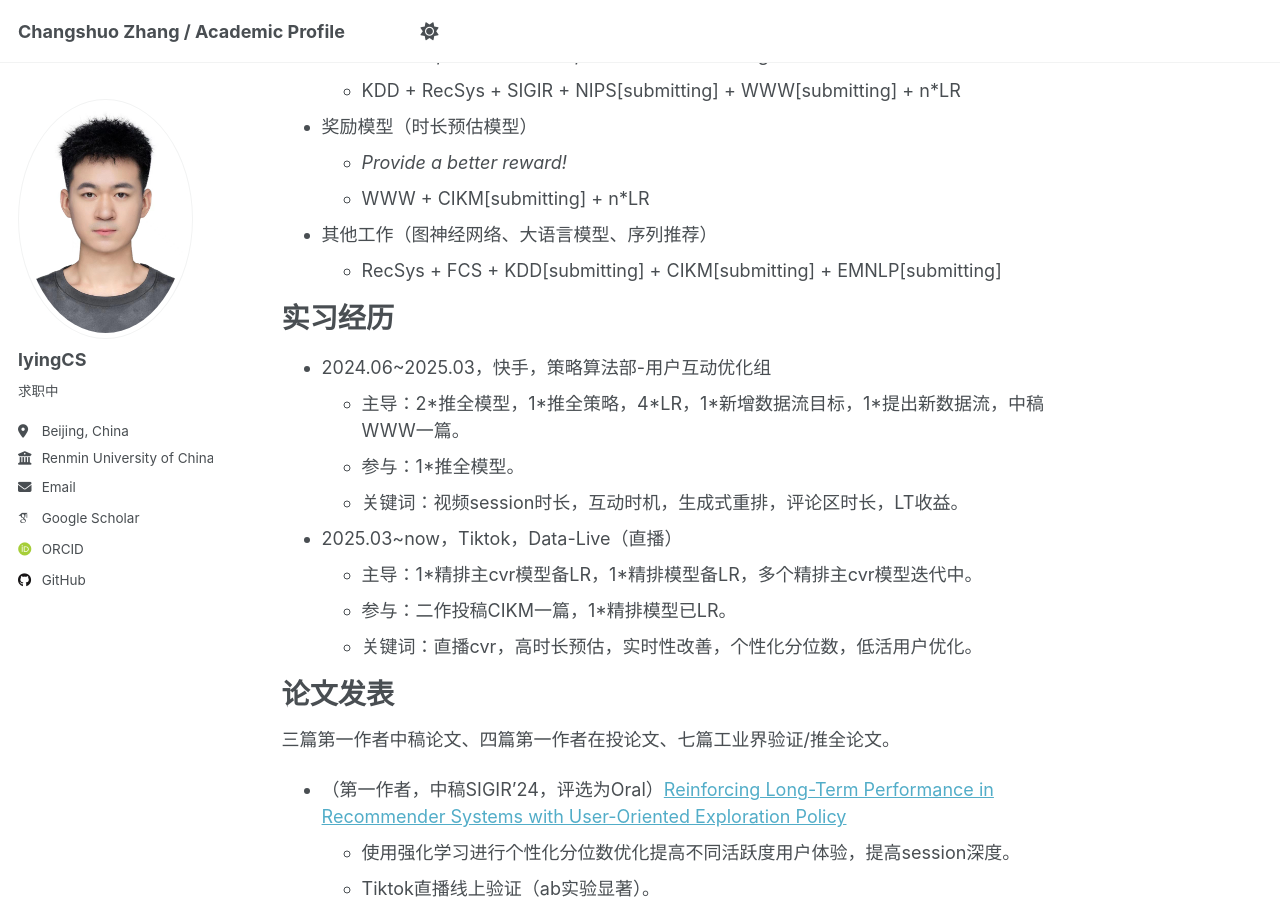
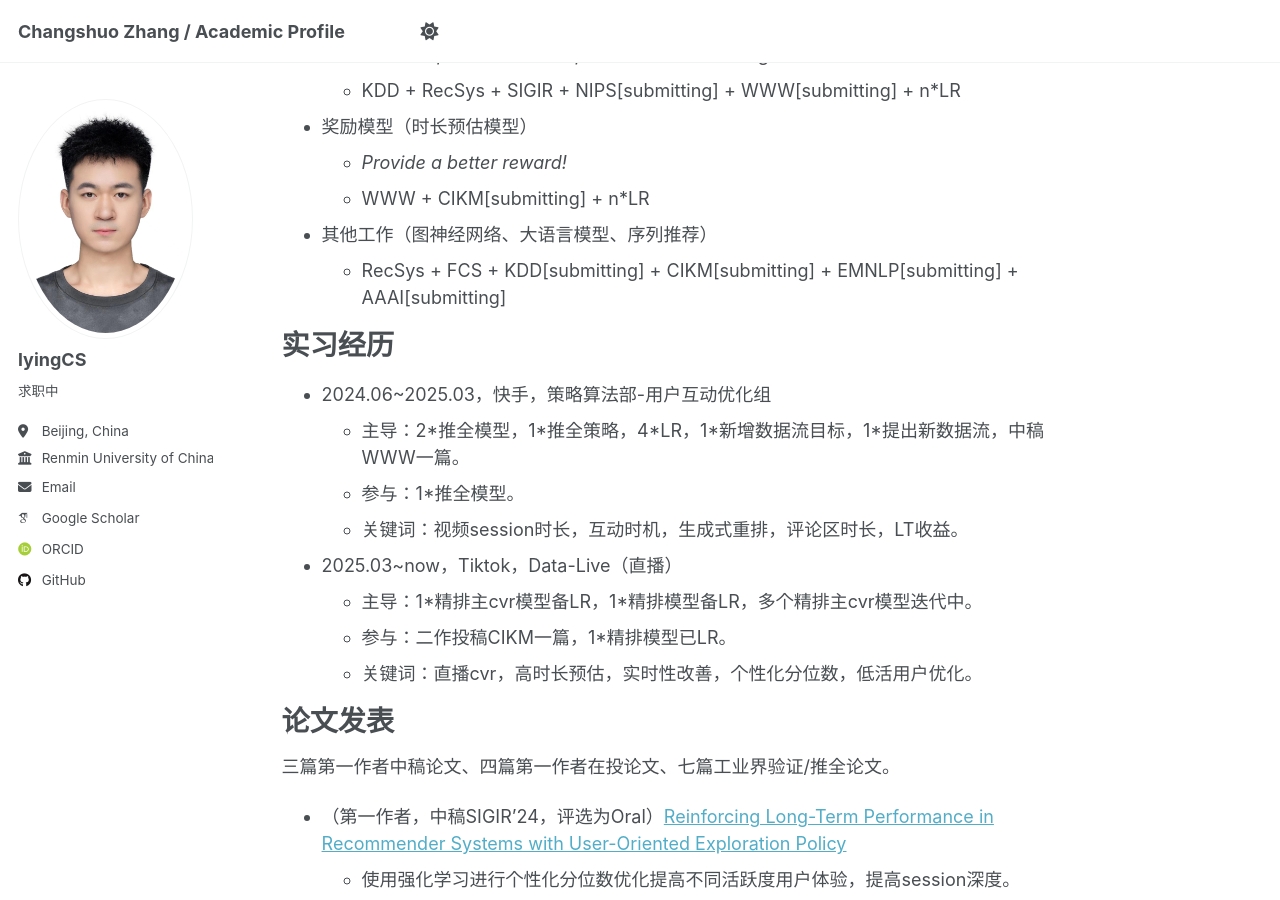
Before and after one commit to lyingCS/lyingCS.github.io, a Jekyll site: the page built from _pages/about.md, in a window 1280 px wide and 900 px high, scrolled down 622 px. Built offline with Jekyll 4.4.1, drawn with Linux system fonts in a browser that asks for light colours; some web fonts are replaced.

Commit message:
Update about.md

```diff
--- a/_pages/about.md
+++ b/_pages/about.md
@@ -31,7 +31,7 @@ redirect_from:
   + _Provide a better reward!_
   + WWW + CIKM[submitting] + n*LR
 + 其他工作（图神经网络、大语言模型、序列推荐）
-  + RecSys + FCS + KDD[submitting] + CIKM[submitting] + EMNLP[submitting]
+  + RecSys + FCS + KDD[submitting] + CIKM[submitting] + EMNLP[submitting] + AAAI[submitting]
 
 实习经历
 ======
```
